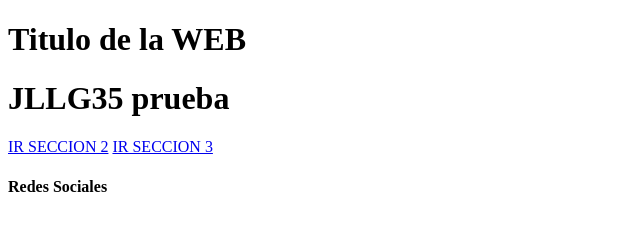
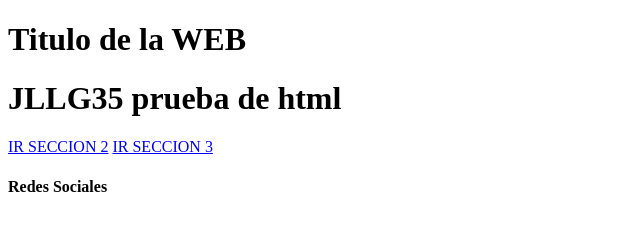
Before and after one commit to JLLG35/Mi-Proyecto, a plain HTML site: page index.html in a window 1280 px wide. Shown: the whole page, without its empty margins (0-640 px from the left). Drawn offline with Linux system fonts and the light colour scheme.

Commit message:
Probando ando html

```diff
--- a/index.html
+++ b/index.html
@@ -7,7 +7,7 @@
         <header>
             <h1>Titulo de la WEB</h1>
         </header>
-        <h1>JLLG35 prueba</h1>
+        <h1>JLLG35 prueba de html</h1>
         <nav>
             <a href="#">IR SECCION 2</a>
             <a href="#">IR SECCION 3</a>
```
